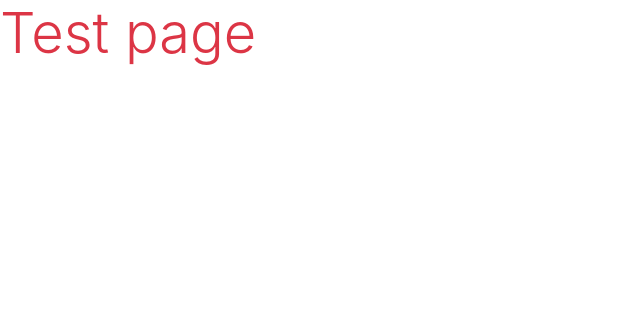
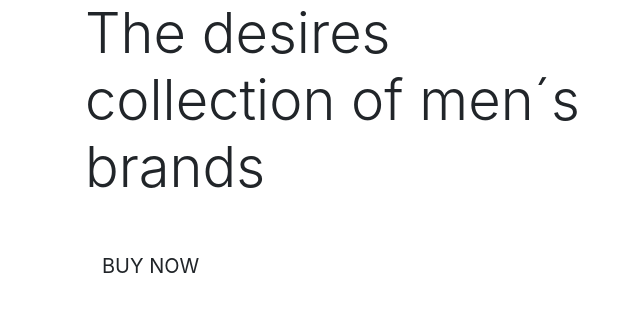
Before and after one commit to Kayalvaer/letha-django-ms4, a Django app: page / in a window 1280 px wide. Shown: the top 329 px of the page, without its empty margins (0-640 px from the left). Run offline with Django 3.2, Linux system fonts and the light colour scheme.

Commit message:
add info for home page template

```diff
--- a/letha_shoes/home/templates/home/index.html
+++ b/letha_shoes/home/templates/home/index.html
@@ -1,6 +1,27 @@
 {% extends "base.html" %}
 {% load static %}
 
+{% block page-header %}
+    <div class="container header-container">
+        <div class="row">
+            <div class="col"></div>
+        </div>
+    </div>
+{% endblock %}
+
 {% block info %}
-    <h1 class="display-4 text-danger">Test page</h1>
+    <div class="container h-100">
+        <div class="row h-100">
+            <div class="col-7 col-md-6 my-auto">
+               <h1 class="display-4 logo-txt text-black">
+                   The desires collection of men´s brands
+                </h1>
+                <div class="my-5">
+                    <h4>
+                        <a href="" class="buy-btn btn btn-lg rounded-0 text-uppercase py-0">Buy Now</a>
+                    </h4>
+                </div>
+            </div>
+        </div>
+    </div>
 {% endblock %}
```
